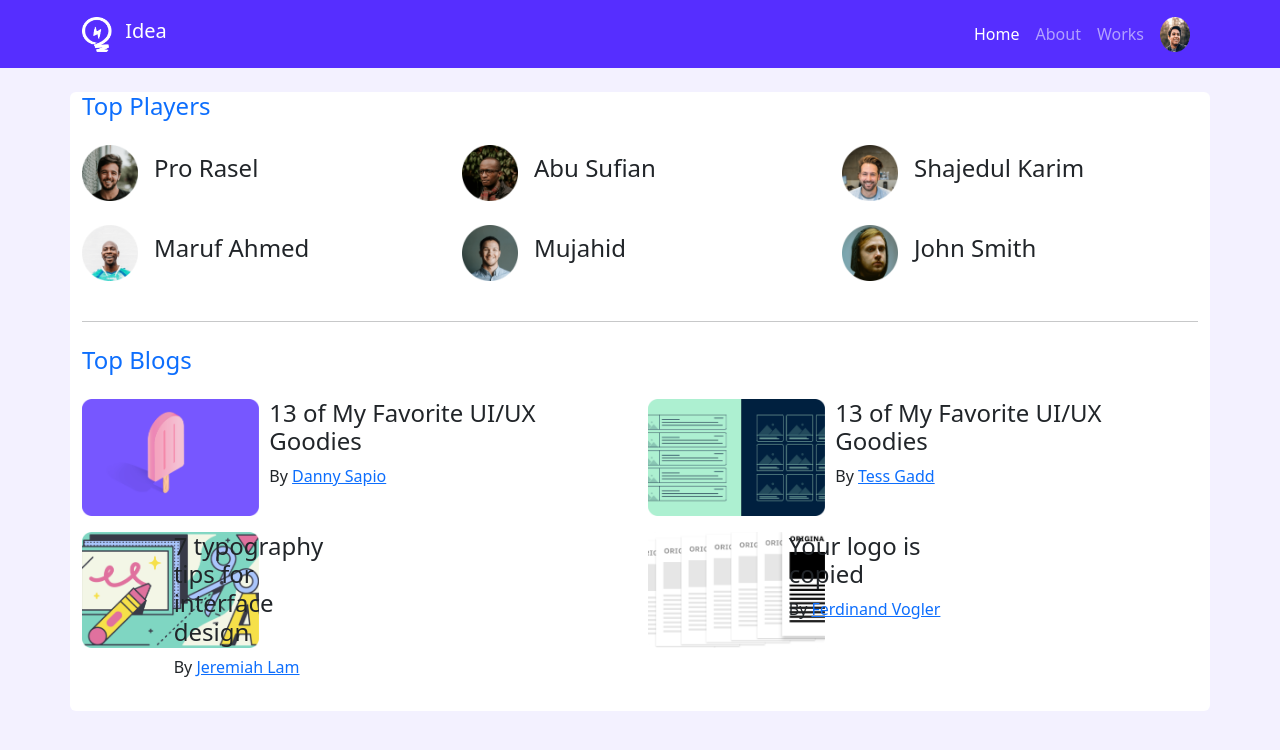
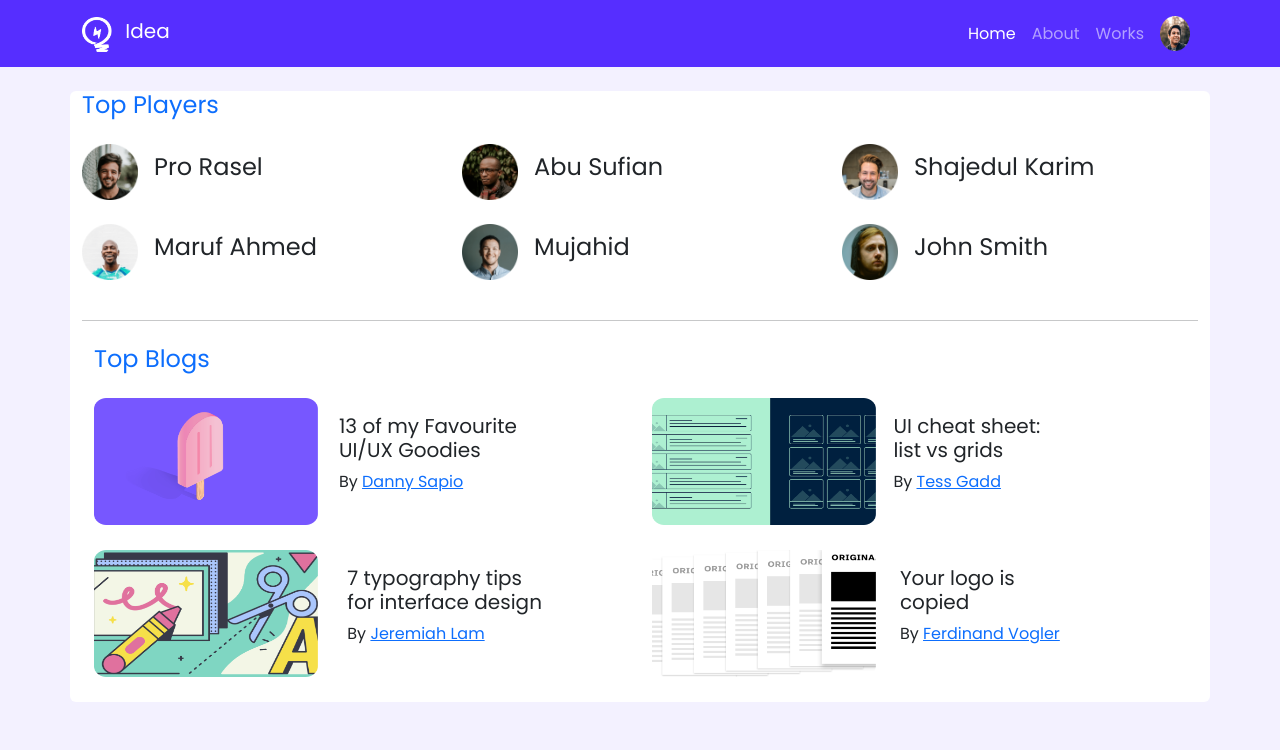
Before and after one commit to nusratshauoly/Leader-board-Bootstrap, a plain HTML site: page index.html in a window 1280 px wide. Drawn offline with nearby package versions, Linux system fonts and the light colour scheme.

Commit message:
second section complete

```diff
--- a/index.html
+++ b/index.html
@@ -6,6 +6,10 @@
     <meta name="viewport" content="width=device-width, initial-scale=1.0">
     <title>Leader-Board-Bootstrap </title>
 
+    <!-- google font link -->
+    <link rel="preconnect" href="https://fonts.googleapis.com">
+    <link rel="preconnect" href="https://fonts.gstatic.com" crossorigin>
+    <link href="https://fonts.googleapis.com/css2?family=Poppins:wght@100;200;400&display=swap" rel="stylesheet">
     <!-- css bootstrap link -->
     <link href="https://cdn.jsdelivr.net/npm/bootstrap@5.2.1/dist/css/bootstrap.min.css" rel="stylesheet" integrity="sha384-iYQeCzEYFbKjA/T2uDLTpkwGzCiq6soy8tYaI1GyVh/UjpbCx/TYkiZhlZB6+fzT" crossorigin="anonymous">
 
@@ -97,70 +101,100 @@
             <hr>
         <!-- second section starts -->
 
+            <section class="container bg-white rounded">
+
+                 <!-- trial  -->
+                 <!-- style="max-width: 540px; <img class= "rounded-start img-fluid" -->
+
                 <div>
                     <h4 class="text-primary my-4">Top Blogs</h4>
-                <div class="row g-3 pb-3">
-        <!-- ist blog -->
-                    <div class="col-lg-6 col-md-12 d-flex">
+                    <div class="card mb-3 border-0">
+                        <div class="row g-4 pb-4">
+            <!-- 2nd section first div -->
+                            <div class=" col-lg-6 col-md-12 d-flex col-12 pb-0">
                                 <div class="row">
-                            <div class="col-md-4 col-12">
-                                <img src="./images/blogs/blog-1.png" alt="" width="177">
+                                    <div class="col-md-6 col-12">
+                                        <img src="./images/blogs/blog-1.png" alt="Course of UI/UX design" width="224" height="127">
                                     </div>
 
-                            <div class="ps-2 col-md-6 col-12">
-                                <h4>13 of My Favorite
-                                    UI/UX Goodies</h4>
-                                <p>By <a href="">Danny Sapio</a> </p>
+                                    <div class="col-md-6 col-12">
+                                        <div class="card-body ps-2">
+                                            <h5 class="card-title">13 of my Favourite<br> UI/UX Goodies</h5>
+                                            <p>By <a href=""> Danny Sapio</a></p>
                                         </div>
                                     </div>
                                 </div>
 
-        <!-- 2nd blog -->
-                    <div class="col-lg-6 col-md-12 d-flex">
-                        <div class="row">
-                            <div class="col-md-4 col-12">
-                                <img src="./images/blogs/blog-2.png" alt="" width="177">
                             </div>
 
-                            <div class="ps-2 col-md-6 col-12">
-                                <h4>13 of My Favorite
-                                    UI/UX Goodies</h4>
-                                <p>By <a href="">Tess Gadd</a> </p>
-                            </div>
-                        </div>
+
+
+            <!-- 2nd section 2nd div -->
+
+            <div class=" col-lg-6 col-md-12 col-12 d-flex">
+                <div class="row">
+                    <div class="col-md-6 col-12">
+                        <img src="./images/blogs/blog-2.png" alt="Course of UI cheat sheet" width="224" height="127">
                     </div>
 
-        <!-- 3rd blog -->
-                    <div class="col-lg-6 col-md-12 d-flex">
-                        <div class="row">
-                            <div class="col-lg-2 col-md-4 col-12">
-                                <img src="./images/blogs/blog-3.png" alt="" width="177">
+                    <div class="col-md-6 col-12">
+                        <div class="card-body ps-3">
+                            <h5 class="card-title">UI cheat sheet:<br> list vs grids</h5>
+                            <p>By <a href=""> Tess Gadd</a></p>
                         </div>
-
-                            <div class="ps-2 col-lg-4 col-md-6 col-12 ">
-                                <h4>7 typography tips for interface design </h4>
-                                <p>By <a href="">Jeremiah Lam </a> </p>
-                            </div>
-                        </div>
-                    </div>
-
-        <!-- 4th blog -->
-                    <div class="col-lg-6 col-md-12 d-flex">
-                        <div class="row">
-                            <div class="col-md-4 col-12">
-                                <img src="./images/blogs/blog-4.png" alt="" width="177">
-                            </div>
-
-                            <div class="col-md-6 col-12 ps-2">
-                                <h4>Your logo is copied</h4>
-                                <p>By <a href="">Ferdinand Vogler</a> </p>
                     </div>
                 </div>
             </div>
 
 
+
+             <!-- 2nd section 3rd div -->
+             <div class=" col-lg-6 col-md-12 d-flex col-12">
+                <div class="row">
+                    <div class="col-md-6 col-12">
+                        <img src="./images/blogs/blog-3.png" alt="Course of typography tips" width="224" height="127">
+                    </div>
+
+                    <div class="col-md-6 col-12">
+                        <div class="card-body ps-2">
+                            <h5 class="card-title">7 typography tips<br> for interface design</h5>
+                            <p>By <a href=""> Jeremiah Lam</a></p>
                         </div>
                     </div>
+                </div>
+            </div>
+
+
+
+            <!-- 2nd section 4th div -->
+
+                   <div class=" col-lg-6 col-md-12 d-flex col-12">
+                    <div class="row">
+                        <div class="col-md-6 col-12">
+                            <img src="./images/blogs/blog-4.png" class="" alt="Corses of logo making" width="224" height="127">
+                        </div>
+
+                        <div class="col-md-6 col-12">
+                            <div class="card-body ps-3">
+                                <h5 class="card-title">Your logo is<br> copied</h5>
+                                <p>By <a href=""> Ferdinand Vogler</a></p>
+                            </div>
+                        </div>
+                    </div>
+                </div>
+
+
+
+
+
+        </div>
+
+                        </div>
+                    </div>
+                </div>
+            </section>
+
+
 
           </section>
       </main>
--- a/style.css
+++ b/style.css
@@ -0,0 +1,6 @@
+*{
+    box-sizing: border-box;
+}
+body{
+    font-family: 'Poppins', sans-serif;
+}
```
Lines whose indentation alone changed are shown as unchanged.
